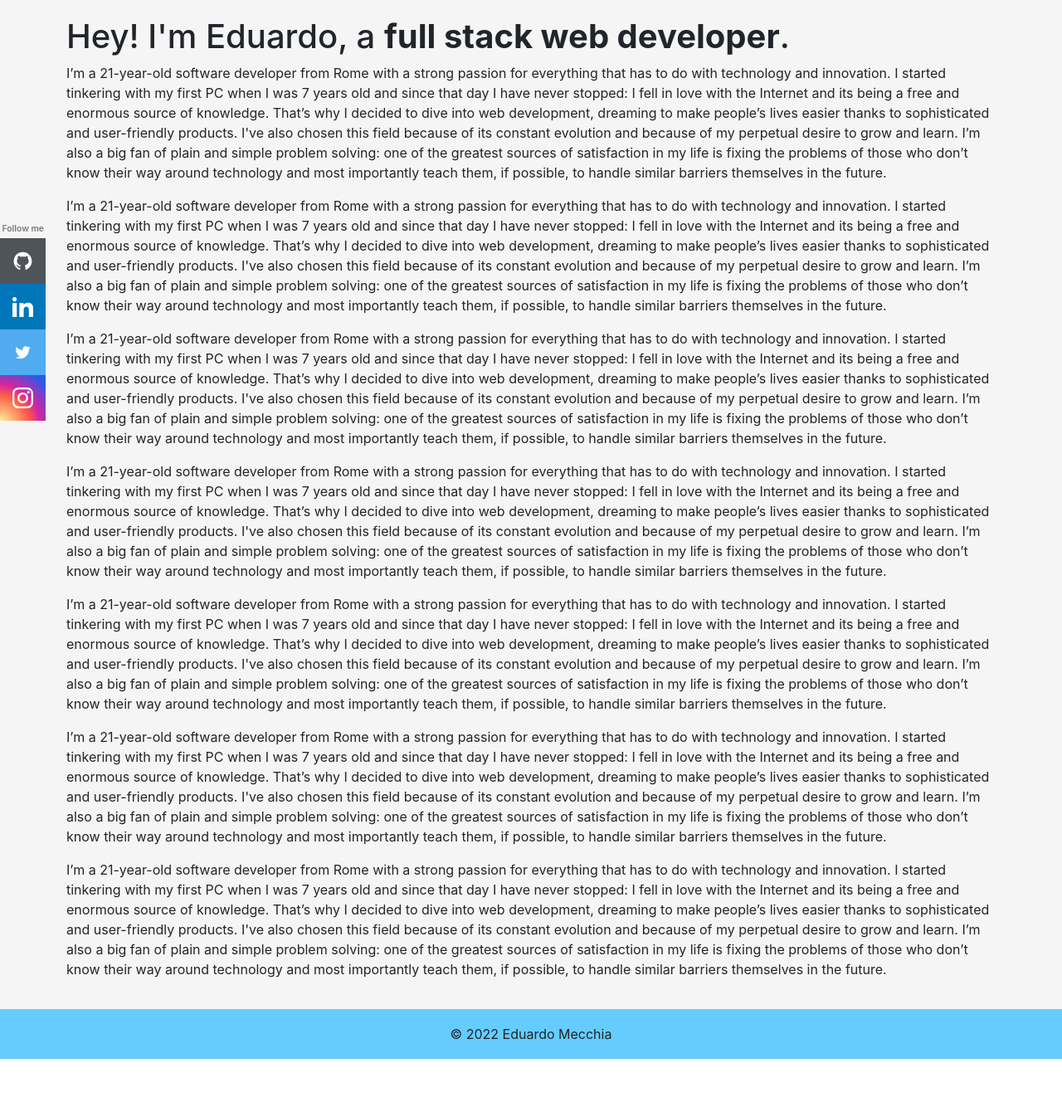
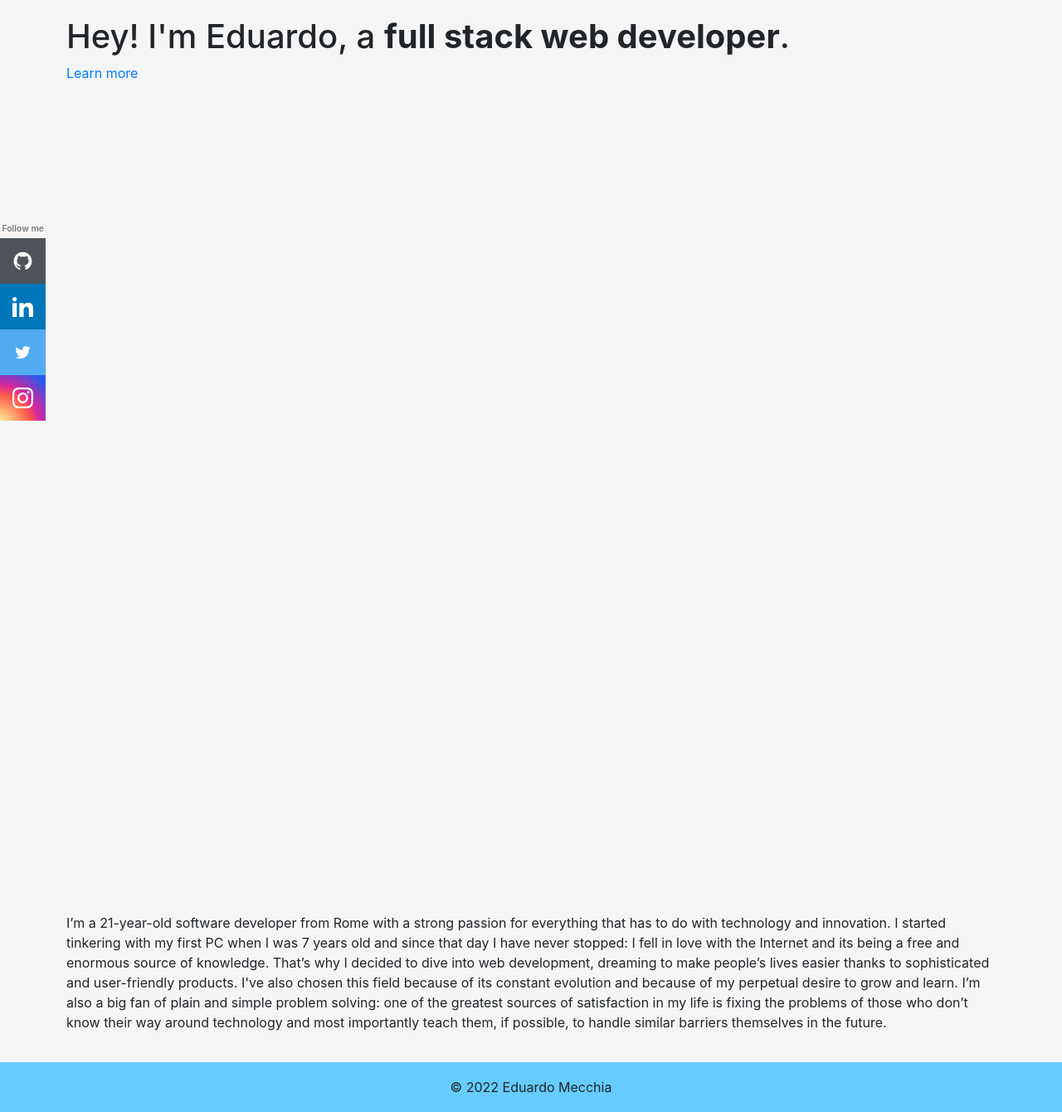
Before and after one commit to eduardomecchia/nuxt-portfolio, a Nuxt app: page / in a window 1280 px wide. Shown: the whole page at 83% size. Before the commit the page ends 1276 px from the top, so only its background shows below. Built offline with nearby package versions, Linux system fonts and the light colour scheme.

Commit message:
Add link to paragraph and remove majority of placeholder text

```diff
--- a/assets/css/main.scss
+++ b/assets/css/main.scss
@@ -12,6 +12,15 @@ body {
 .home {
     background-color: #f5f5f5;
     padding: 20px 80px;
+
+    &__learn-more {
+        cursor: pointer;
+        font-weight: bold;
+    }
+
+    &__paragraph {
+        margin-top: 1000px;
+    }
 }
 
 #website-navbar {
--- a/pages/index.vue
+++ b/pages/index.vue
@@ -34,41 +34,16 @@
 
     <!-- Content -->
     <main class="home">
-      <h1>Hey! I'm Eduardo, a <strong>full stack web developer</strong>.</h1>
-      <p>I’m a 21-year-old software developer from Rome with a strong passion for everything that has to do with technology and innovation.
-        I started tinkering with my first PC when I was 7 years old and since that day I have never stopped: I fell in love with the Internet and its being a free and enormous source of knowledge.
-        That’s why I decided to dive into web development, dreaming to make people’s lives easier thanks to sophisticated and user-friendly products. I've also chosen this field because of its constant evolution and because of my perpetual desire to grow and learn.
-        I’m also a big fan of plain and simple problem solving: one of the greatest sources of satisfaction in my life is fixing the problems of those who don’t know their way around technology and most importantly teach them, if possible, to handle similar barriers themselves in the future.</p>
+      <div class="home__hero-section">
+        <h1>Hey! I'm Eduardo, a <strong>full stack web developer</strong>.</h1>
 
-        <p>I’m a 21-year-old software developer from Rome with a strong passion for everything that has to do with technology and innovation.
-        I started tinkering with my first PC when I was 7 years old and since that day I have never stopped: I fell in love with the Internet and its being a free and enormous source of knowledge.
-        That’s why I decided to dive into web development, dreaming to make people’s lives easier thanks to sophisticated and user-friendly products. I've also chosen this field because of its constant evolution and because of my perpetual desire to grow and learn.
-        I’m also a big fan of plain and simple problem solving: one of the greatest sources of satisfaction in my life is fixing the problems of those who don’t know their way around technology and most importantly teach them, if possible, to handle similar barriers themselves in the future.</p>
+        <NuxtLink to="#first-paragraph">Learn more</NuxtLink>
+      </div>
 
-        <p>I’m a 21-year-old software developer from Rome with a strong passion for everything that has to do with technology and innovation.
-        I started tinkering with my first PC when I was 7 years old and since that day I have never stopped: I fell in love with the Internet and its being a free and enormous source of knowledge.
-        That’s why I decided to dive into web development, dreaming to make people’s lives easier thanks to sophisticated and user-friendly products. I've also chosen this field because of its constant evolution and because of my perpetual desire to grow and learn.
-        I’m also a big fan of plain and simple problem solving: one of the greatest sources of satisfaction in my life is fixing the problems of those who don’t know their way around technology and most importantly teach them, if possible, to handle similar barriers themselves in the future.</p>
-
-        <p>I’m a 21-year-old software developer from Rome with a strong passion for everything that has to do with technology and innovation.
-        I started tinkering with my first PC when I was 7 years old and since that day I have never stopped: I fell in love with the Internet and its being a free and enormous source of knowledge.
-        That’s why I decided to dive into web development, dreaming to make people’s lives easier thanks to sophisticated and user-friendly products. I've also chosen this field because of its constant evolution and because of my perpetual desire to grow and learn.
-        I’m also a big fan of plain and simple problem solving: one of the greatest sources of satisfaction in my life is fixing the problems of those who don’t know their way around technology and most importantly teach them, if possible, to handle similar barriers themselves in the future.</p>
-
-        <p>I’m a 21-year-old software developer from Rome with a strong passion for everything that has to do with technology and innovation.
-        I started tinkering with my first PC when I was 7 years old and since that day I have never stopped: I fell in love with the Internet and its being a free and enormous source of knowledge.
-        That’s why I decided to dive into web development, dreaming to make people’s lives easier thanks to sophisticated and user-friendly products. I've also chosen this field because of its constant evolution and because of my perpetual desire to grow and learn.
-        I’m also a big fan of plain and simple problem solving: one of the greatest sources of satisfaction in my life is fixing the problems of those who don’t know their way around technology and most importantly teach them, if possible, to handle similar barriers themselves in the future.</p>
-
-        <p>I’m a 21-year-old software developer from Rome with a strong passion for everything that has to do with technology and innovation.
-        I started tinkering with my first PC when I was 7 years old and since that day I have never stopped: I fell in love with the Internet and its being a free and enormous source of knowledge.
-        That’s why I decided to dive into web development, dreaming to make people’s lives easier thanks to sophisticated and user-friendly products. I've also chosen this field because of its constant evolution and because of my perpetual desire to grow and learn.
-        I’m also a big fan of plain and simple problem solving: one of the greatest sources of satisfaction in my life is fixing the problems of those who don’t know their way around technology and most importantly teach them, if possible, to handle similar barriers themselves in the future.</p>
-
-        <p>I’m a 21-year-old software developer from Rome with a strong passion for everything that has to do with technology and innovation.
-        I started tinkering with my first PC when I was 7 years old and since that day I have never stopped: I fell in love with the Internet and its being a free and enormous source of knowledge.
-        That’s why I decided to dive into web development, dreaming to make people’s lives easier thanks to sophisticated and user-friendly products. I've also chosen this field because of its constant evolution and because of my perpetual desire to grow and learn.
-        I’m also a big fan of plain and simple problem solving: one of the greatest sources of satisfaction in my life is fixing the problems of those who don’t know their way around technology and most importantly teach them, if possible, to handle similar barriers themselves in the future.</p>
+      <p class="home__paragraph" id="first-paragraph">I’m a 21-year-old software developer from Rome with a strong passion for everything that has to do with technology and innovation.
+      I started tinkering with my first PC when I was 7 years old and since that day I have never stopped: I fell in love with the Internet and its being a free and enormous source of knowledge.
+      That’s why I decided to dive into web development, dreaming to make people’s lives easier thanks to sophisticated and user-friendly products. I've also chosen this field because of its constant evolution and because of my perpetual desire to grow and learn.
+      I’m also a big fan of plain and simple problem solving: one of the greatest sources of satisfaction in my life is fixing the problems of those who don’t know their way around technology and most importantly teach them, if possible, to handle similar barriers themselves in the future.</p>
     </main>
 
     <follow-me />
```
